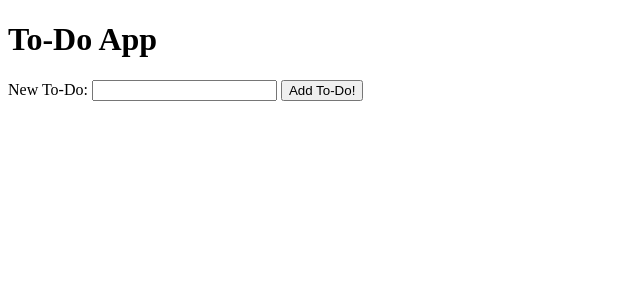
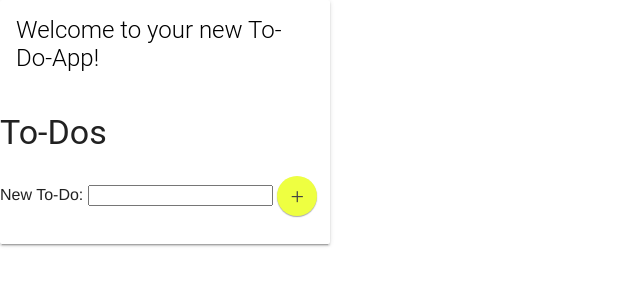
Before and after one commit to BriannaJ1993/to-do-app, a plain HTML site: page index.html in a window 1280 px wide. Shown: the whole page, without its empty margins (0-640 px from the left). Drawn offline with nearby package versions, Linux system fonts and the light colour scheme.

Commit message:
updates changes to index.html

```diff
--- a/index.html
+++ b/index.html
@@ -3,19 +3,30 @@
   <head>
     <meta name="viewport" content="width=device-width, initial-scale=1">
     <title>To-Do App</title>
+    <!-- Material Design Lite -->
+   <link rel="stylesheet" href="https://code.getmdl.io/1.3.0/material.grey-lime.min.css">
+   <script defer src="https://code.getmdl.io/1.3.0/material.min.js"></script>
   </head>
   <body>
-     <h1>To-Do App</h1>
-   </body>
- </html>
 
+    <div class="demo-card-wide mdl-card mdl-shadow--2dp">
+  <div class="mdl-card__title">
+    <h2 class="mdl-card__title-text">  Welcome to your new To-Do-App!</h2>
+  </div>
+    <h3>To-Dos</h3>
     <form id="addToDoForm">
      <label for="newToDoText">New To-Do:</label>
      <input type="text" id="newToDoText">
-      <button type="submit">Add To-Do!</button>
+
+     <!-- Colored mini FAB button -->
+     <button class="mdl-button mdl-js-button mdl-button--fab mdl-button--mini-fab mdl-button--colored">
+       <i class="material-icons">+</i>
+     </button>
+
+
    </form>
-
    <ul id="toDoList">
   </ul>
-
   <script src="app.js"></script>
+  </body>
+</html>
```
Lines whose indentation alone changed are shown as unchanged.
